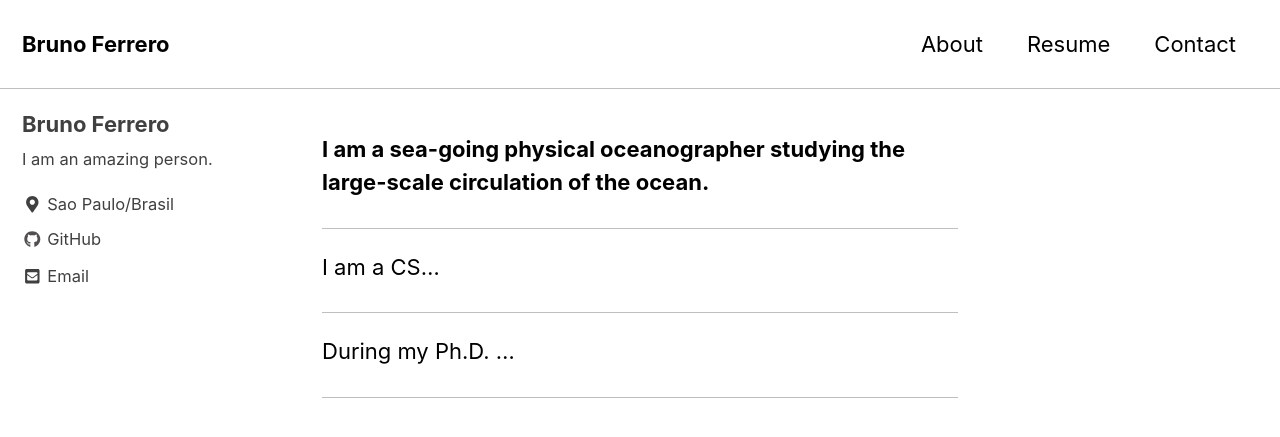
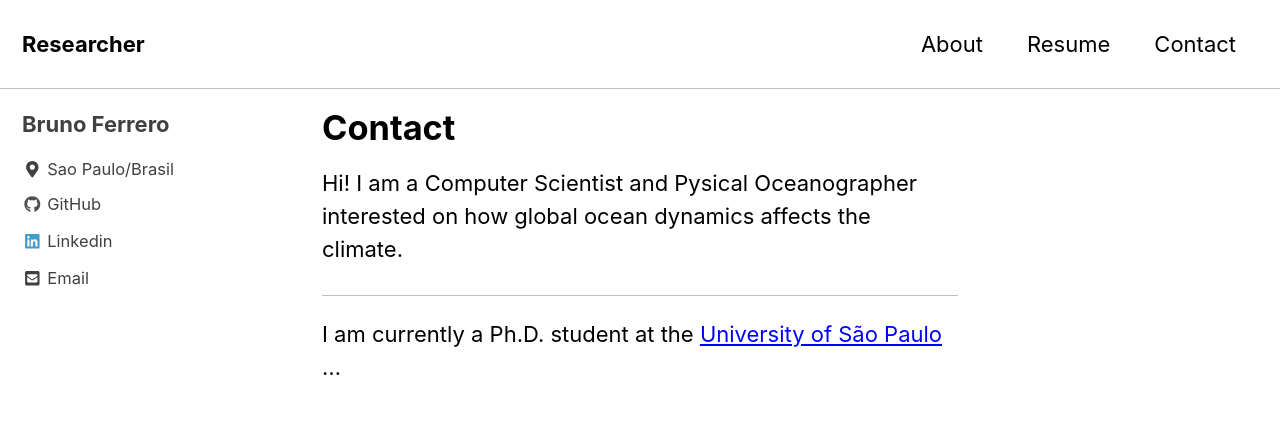
Before and after one commit to brferrero/brferrero.github.io, a Jekyll site: the page built from contact.md, in a window 1280 px wide and 900 px high. Shown: the top 437 px of the window. Built offline with Jekyll 4.4.1, drawn with Linux system fonts in a browser that asks for light colours; cached includes are drawn as plain includes; nearby versions of some CDN libraries.

Commit message:
webpage v1

```diff
--- a/_config.yml
+++ b/_config.yml
@@ -16,7 +16,7 @@ minimal_mistakes_skin    : "contrast" # "air", "aqua", "contrast", "dark", "dirt
 
 # Site Settings
 locale                   : "en-US"
-title                    : "Bruno Ferrero"
+title                    : "Researcher"
 title_separator          : "-"
 name                     : "Bruno Ferrero"
 description              : "Oceanographer/Computer Scientist"
@@ -80,9 +80,9 @@ naver_site_verification  :
 
 # Social Sharing
 twitter:
-  username               : brferrero
+  username               :
 facebook:
-  username               : brferrero
+  username               :
   app_id                 :
   publisher              :
 og_image                 : # Open Graph/Twitter default site image
@@ -105,13 +105,10 @@ analytics:
 author:
   name             : "Bruno Ferrero"
   avatar           : # path of avatar image, e.g. "/assets/images/bio-photo.jpg"
-  bio              : "I am an amazing person."
+  bio              : ""
   location         : "Sao Paulo/Brasil"
-  email            : brferrero@gmail.com
+  #email            : "brferrero@gmail.com"
   links:
-    - label: "Email"
-      icon: "fas fa-fw fa-envelope-square"
-      # url: mailto:your.name@email.com
     - label: "Website"
       icon: "fas fa-fw fa-link"
       # url: "https://your-website.com"
@@ -124,9 +121,12 @@ author:
     - label: "GitHub"
       icon: "fab fa-fw fa-github"
       url: "https://github.com/brferrero"
-    - label: "Instagram"
-      icon: "fab fa-fw fa-instagram"
-      # url: "https://instagram.com/"
+    - label: "Linkedin"
+      icon: "fab fa-fw fa-linkedin"
+      url: "https://www.linkedin.com/in/bruno-ferrero-227b6517/"
+    - label: "Email"
+      icon: "fas fa-fw fa-envelope-square"
+      url: mailto:brferrero@gmail.com
 
 # Site Footer
 footer:
@@ -139,7 +139,7 @@ footer:
       # url:
     - label: "GitHub"
       icon: "fab fa-fw fa-github"
-      # url:
+      url: https://github.com/brferrero
     - label: "GitLab"
       icon: "fab fa-fw fa-gitlab"
       # url:
--- a/contact.md
+++ b/contact.md
@@ -1,20 +1,11 @@
+---
+layout: posts
+title: Contact
+permalink: /contact/
 ---
 
-layout: collection
-description: "Physical Oceanographer"
-author_profile: true
+Hi! I am a Computer Scientist and Pysical Oceanographer interested on how global ocean dynamics affects the climate.
 
 ---
 
-**I am a sea-going physical oceanographer studying the large-scale circulation of the ocean.**
-
----
-
-I am a CS...
-
----
-
-During my Ph.D. ...
-
-
----
+I am currently a Ph.D. student at the [University of São Paulo](https://www5.usp.br/) ...
```
Also changed, not shown: about.md (+3 -10 lines), index.md (+5 -6 lines), resume.md (+5 -16 lines), 8 other files.
